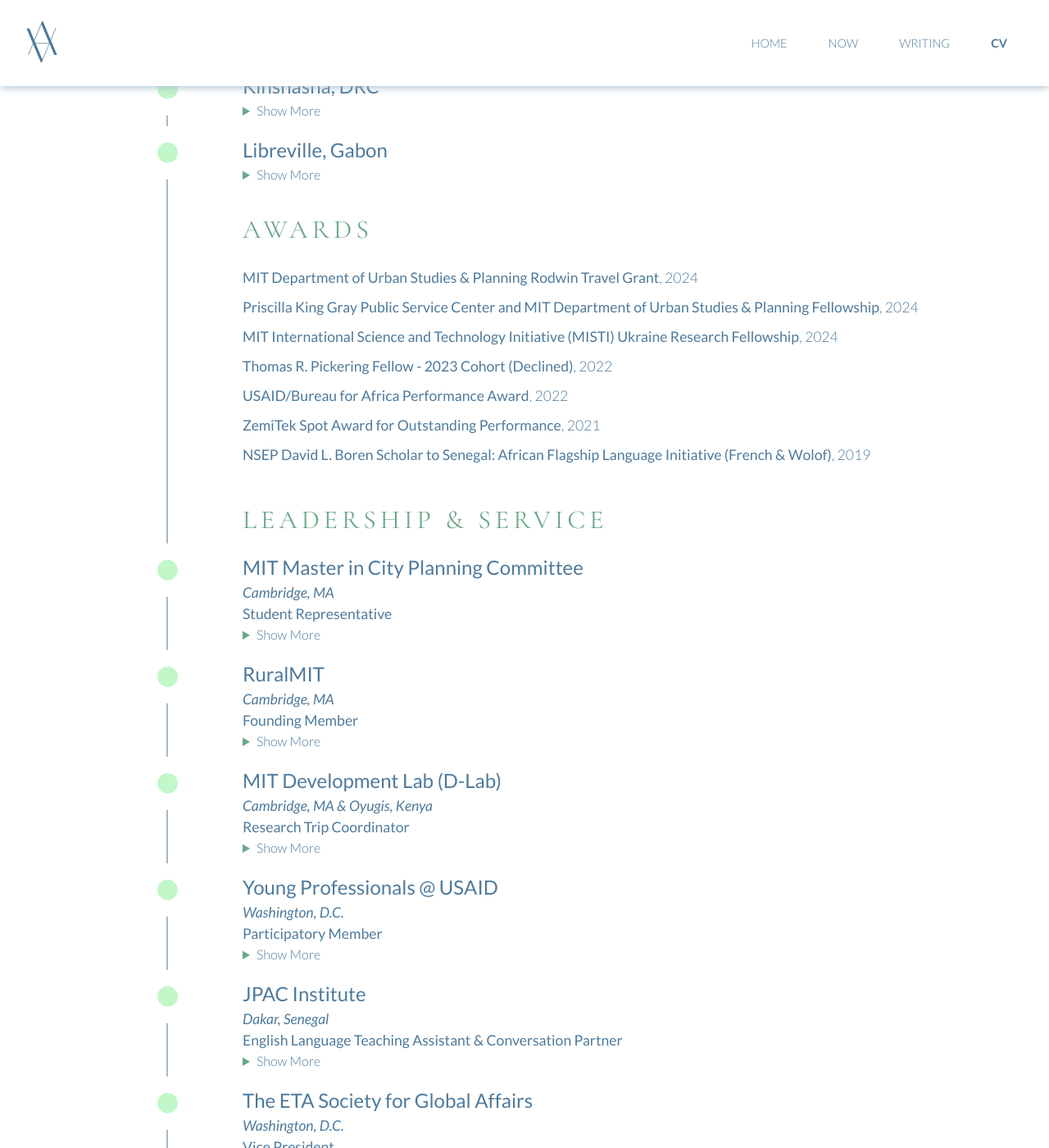
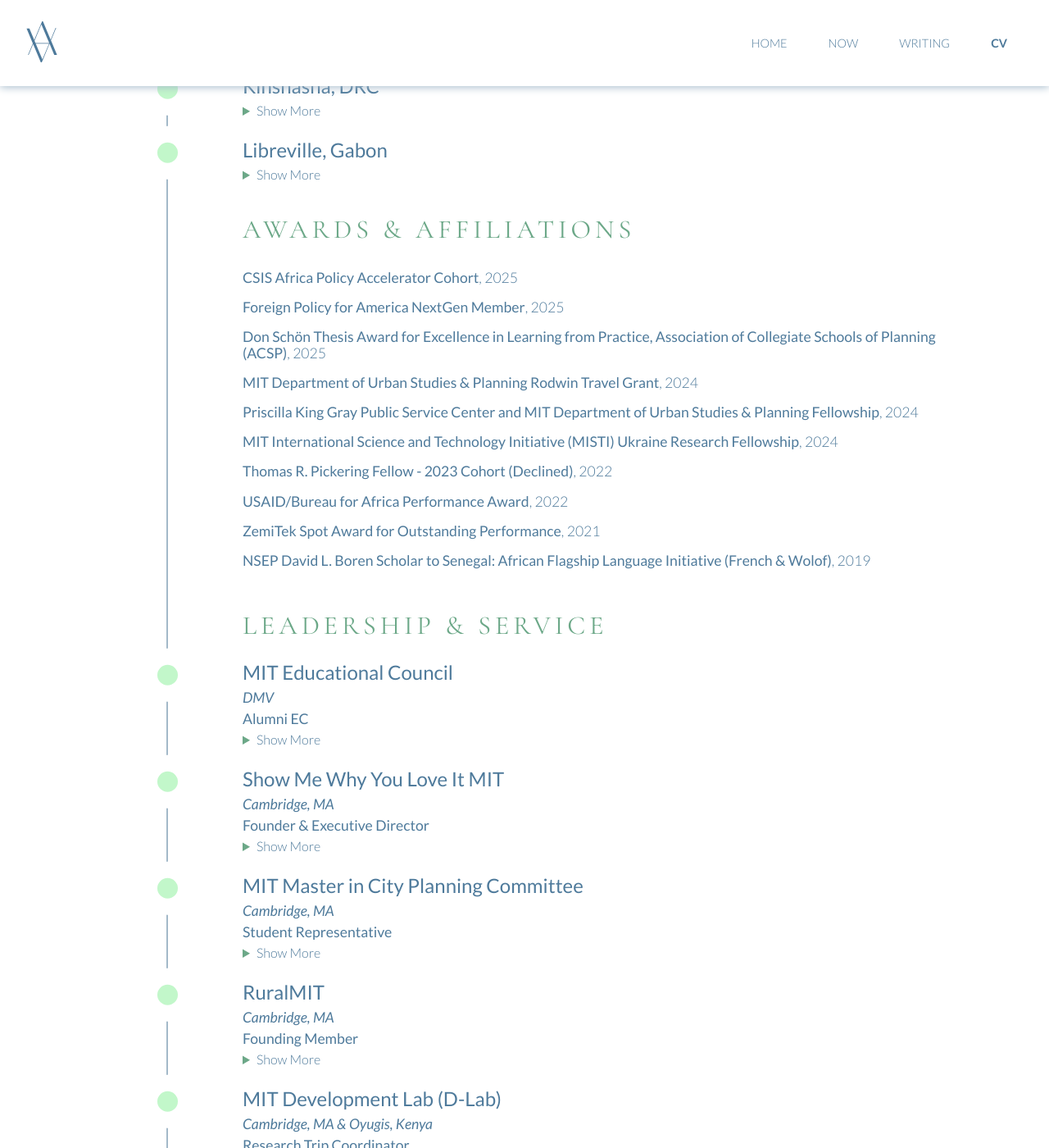
Before and after one commit to v-avis/v-avis-github.io, a Jekyll site: the page built from cv.html, in a window 1280 px wide and 1400 px high, scrolled down 1244 px. Shown: the whole window at 82% size. Built offline with Jekyll 4.4.1, drawn with Linux system fonts in a browser that asks for light colours; some of the changed text lies outside the part shown.

Commit message:
dec cv updates

```diff
--- a/_data/awards.yml
+++ b/_data/awards.yml
@@ -1,3 +1,9 @@
+- title: "CSIS Africa Policy Accelerator Cohort"
+  year: 2025
+- title: "Foreign Policy for America NextGen Member"
+  year: 2025
+- title: "Don Schön Thesis Award for Excellence in Learning from Practice, Association of Collegiate Schools of Planning (ACSP)"
+  year: 2025
 - title: "MIT Department of Urban Studies & Planning Rodwin Travel Grant"
   year: 2024
 - title: "Priscilla King Gray Public Service Center and MIT Department of Urban Studies & Planning Fellowship"
--- a/_data/education.yml
+++ b/_data/education.yml
@@ -1,8 +1,8 @@
 - school: "Massachusetts Institute of Technology"
   department: "Department of Urban Studies & Planning"
   degree: "Master of City Planning, International Development Group"
-  description1: "Research Assistant to Bish Sanyal, PhD"
-  description2: "Research Assistant to David Gamble, AIA AICP"
+  description1: "Research & Teaching Assistant to Bish Sanyal, PhD"
+  description2: "Research & Teaching Assistant to David Gamble, AIA AICP LEED AP, Principal"
   location: Cambridge, MA
   id: MIT
 - school: "The George Washington University"
--- a/_data/leadership.yml
+++ b/_data/leadership.yml
@@ -1,3 +1,22 @@
+- id: MIT-EDUCOUNCIL
+  organization: MIT Educational Council
+  role: Alumni EC
+  location: DMV
+  bullets:
+  - description: >
+      Interview prospective MIT undergraduate students to provide the Admissions Committee with a fuller picture
+      of the applicant beyond their written materials
+- id: SHOWMEWHY
+  organization: Show Me Why You Love It MIT
+  role: Founder & Executive Director
+  location: Cambridge, MA
+  bullets:
+  - description: >
+      Launched and led a monthly speaker series to build an inclusive platform for curiosity-driven
+      interdisciplinary learning
+  - description: >
+      Curated talks by more than 20 students and fellows that explored unexpected topics of deep personal interest,
+      fostering community-building across disciplines
 - id: MCP
   organization: MIT Master in City Planning Committee
   role: Student Representative
--- a/_includes/cv-info.html
+++ b/_includes/cv-info.html
@@ -52,7 +52,7 @@
                 {% endfor %}
             </li>
             <li class="section-title award-section" id="AWARDS">
-                <h1>Awards</h1>
+                <h1>Awards & Affiliations</h1>
                 {% for award in site.data.awards %}
                 <ul class="award-entries">
                     <li>
```
